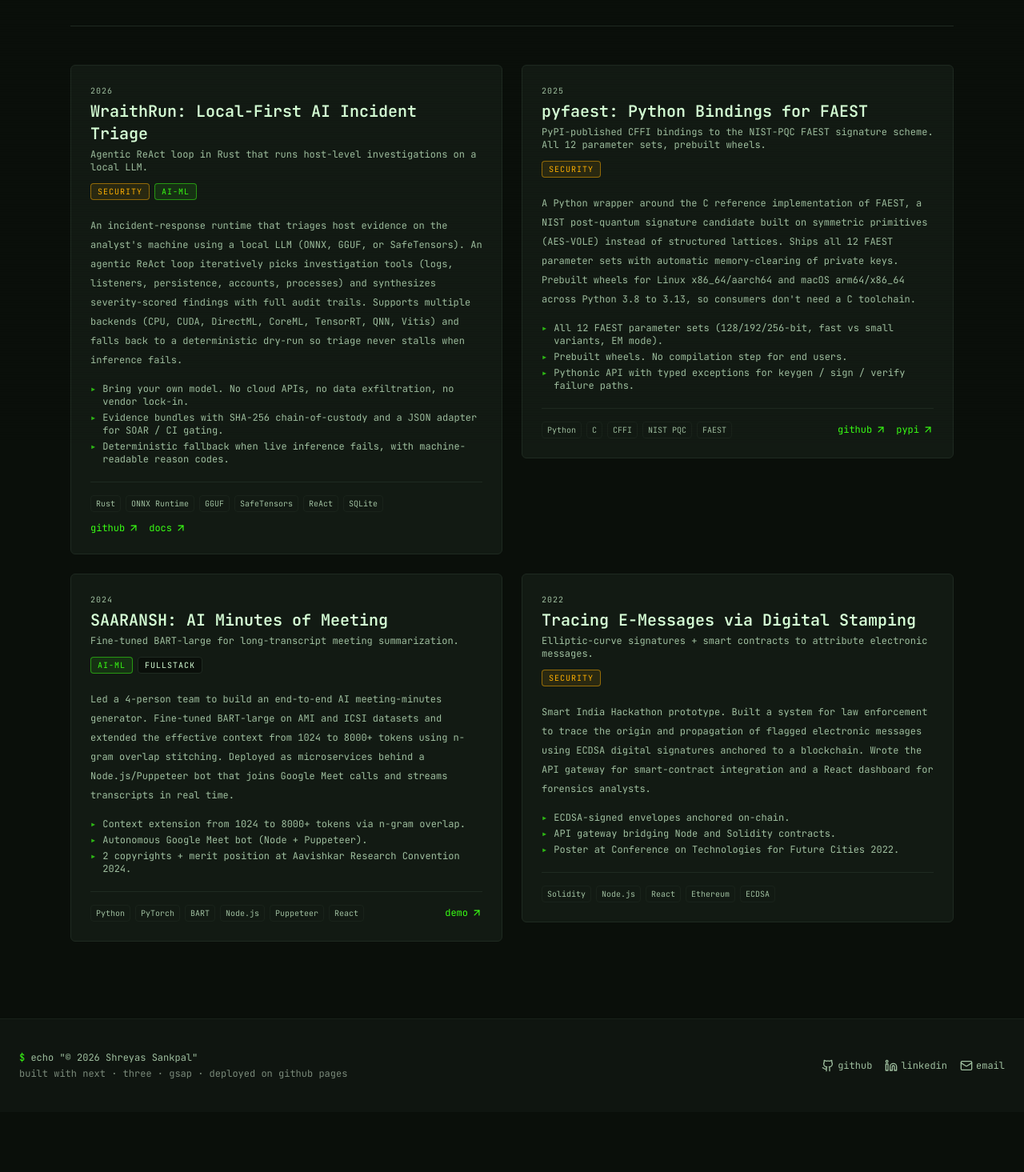
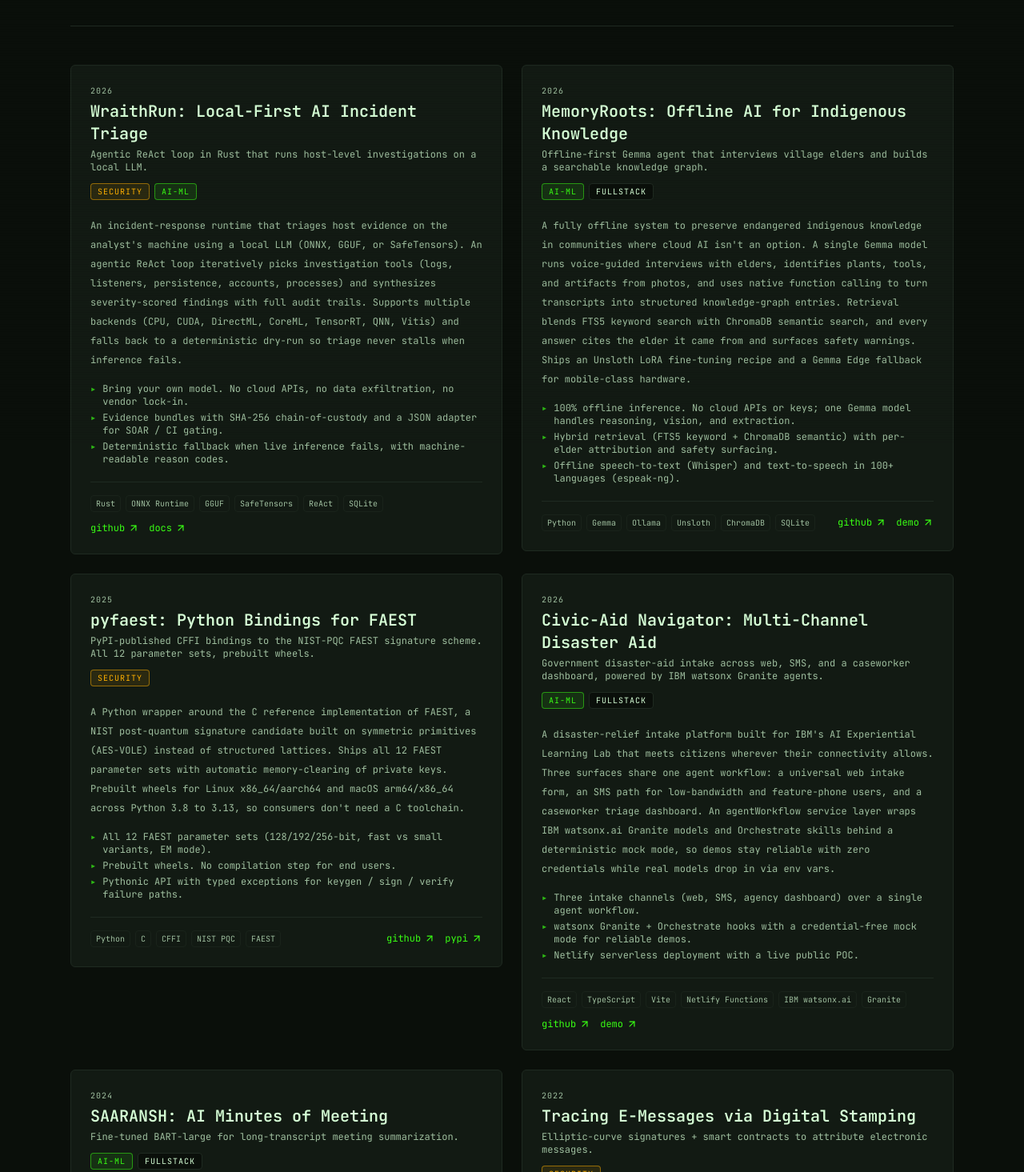
Before and after one commit to sankpal-shreyas/sankpal-shreyas.github.io, a Next.js app: page /projects in a window 1280 px wide. Shown: the part 245-1710 px from the top of the page at 80% size. Before the commit the page ends 1635 px from the top, so only its background shows below. Built offline with nearby package versions, Linux system fonts and the light colour scheme; no server answers.

Commit message:
content: added new projects

```diff
--- a/content/projects.ts
+++ b/content/projects.ts
@@ -35,6 +35,29 @@ export const projects: Project[] = [
     ],
   },
   {
+    slug: "memoryroots",
+    title: "MemoryRoots: Offline AI for Indigenous Knowledge",
+    tagline:
+      "Offline-first Gemma agent that interviews village elders and builds a searchable knowledge graph.",
+    year: "2026",
+    stack: ["Python", "Gemma", "Ollama", "Unsloth", "ChromaDB", "SQLite", "Whisper", "Gradio"],
+    tags: ["ai-ml", "fullstack"],
+    description:
+      "A fully offline system to preserve endangered indigenous knowledge in communities where cloud AI isn't an option. A single Gemma model runs voice-guided interviews with elders, identifies plants, tools, and artifacts from photos, and uses native function calling to turn transcripts into structured knowledge-graph entries. Retrieval blends FTS5 keyword search with ChromaDB semantic search, and every answer cites the elder it came from and surfaces safety warnings. Ships an Unsloth LoRA fine-tuning recipe and a Gemma Edge fallback for mobile-class hardware.",
+    highlights: [
+      "100% offline inference. No cloud APIs or keys; one Gemma model handles reasoning, vision, and extraction.",
+      "Hybrid retrieval (FTS5 keyword + ChromaDB semantic) with per-elder attribution and safety surfacing.",
+      "Offline speech-to-text (Whisper) and text-to-speech in 100+ languages (espeak-ng).",
+    ],
+    links: [
+      { label: "github", href: "https://github.com/sankpal-shreyas/MemoryRoots" },
+      {
+        label: "demo",
+        href: "https://huggingface.co/spaces/shreyas-sankpal/MemoryRoots",
+      },
+    ],
+  },
+  {
     slug: "pyfaest",
     title: "pyfaest: Python Bindings for FAEST",
     tagline:
@@ -52,6 +75,29 @@ export const projects: Project[] = [
     links: [
       { label: "github", href: "https://github.com/sankpal-shreyas/pyfaest" },
       { label: "pypi", href: "https://pypi.org/project/pyfaest" },
+    ],
+  },
+  {
+    slug: "civic-aid-navigator",
+    title: "Civic-Aid Navigator: Multi-Channel Disaster Aid",
+    tagline:
+      "Government disaster-aid intake across web, SMS, and a caseworker dashboard, powered by IBM watsonx Granite agents.",
+    year: "2026",
+    stack: ["React", "TypeScript", "Vite", "Netlify Functions", "IBM watsonx.ai", "Granite"],
+    tags: ["ai-ml", "fullstack"],
+    description:
+      "A disaster-relief intake platform built for IBM's AI Experiential Learning Lab that meets citizens wherever their connectivity allows. Three surfaces share one agent workflow: a universal web intake form, an SMS path for low-bandwidth and feature-phone users, and a caseworker triage dashboard. An agentWorkflow service layer wraps IBM watsonx.ai Granite models and Orchestrate skills behind a deterministic mock mode, so demos stay reliable with zero credentials while real models drop in via env vars.",
+    highlights: [
+      "Three intake channels (web, SMS, agency dashboard) over a single agent workflow.",
+      "watsonx Granite + Orchestrate hooks with a credential-free mock mode for reliable demos.",
+      "Netlify serverless deployment with a live public POC.",
+    ],
+    links: [
+      { label: "github", href: "https://github.com/sankpal-shreyas/Civic-Aid-Navigator" },
+      {
+        label: "demo",
+        href: "https://civic-aid-navigator-poc.netlify.app/",
+      },
     ],
   },
   {
```
